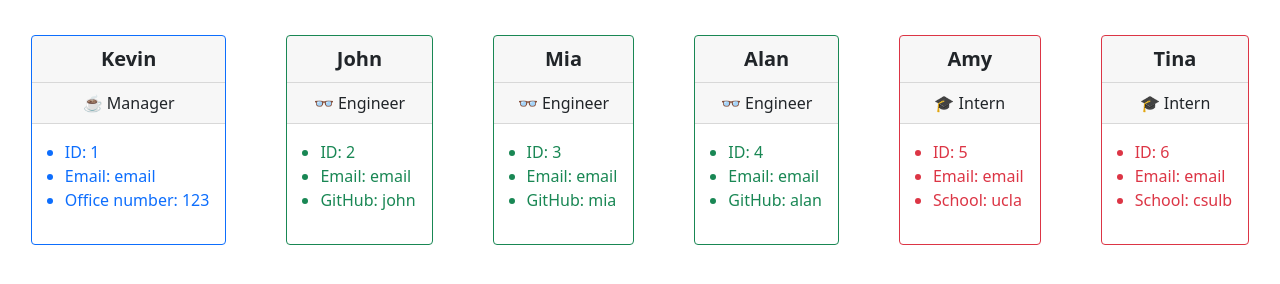
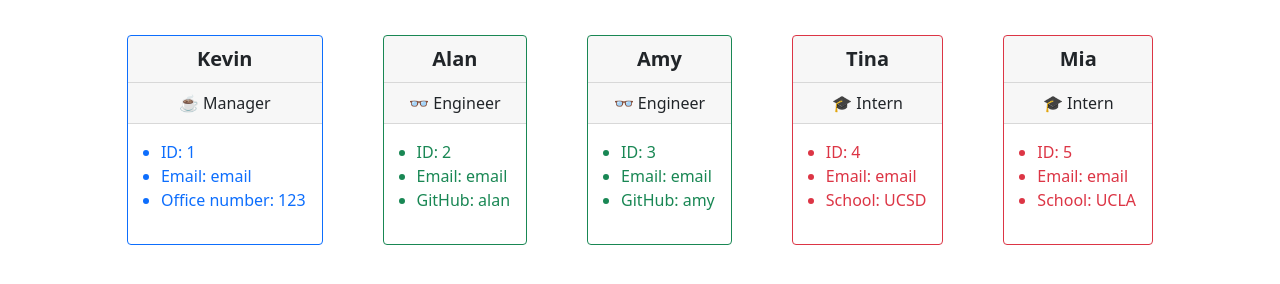
Before and after one commit to ohdeer31/my-team-profile, a website: page Develop/dist/team.html in a window 1280 px wide. Shown: the part 130-414 px from the top of the page. Drawn offline with nearby package versions, Linux system fonts and the light colour scheme.

```diff
--- a/Develop/dist/team.html
+++ b/Develop/dist/team.html
@@ -33,46 +33,24 @@
             </div>
 
         <div class="card border-success mb-3" style="max-width: 18rem;">
-            <div class="card-header cardName">John</div>
+            <div class="card-header cardName">Alan</div>
             <div class="card-header">👓 Engineer</div>
             <div class="card-body text-success">
                 <ul>
                     <li>ID: 2</li>
                     <li>Email: email</li>
-                    <li>GitHub: john</li>
+                    <li>GitHub: alan</li>
                 </ul>
             </div>
         </div>
         <div class="card border-success mb-3" style="max-width: 18rem;">
-            <div class="card-header cardName">Mia</div>
+            <div class="card-header cardName">Amy</div>
             <div class="card-header">👓 Engineer</div>
             <div class="card-body text-success">
                 <ul>
                     <li>ID: 3</li>
                     <li>Email: email</li>
-                    <li>GitHub: mia</li>
-                </ul>
-            </div>
-        </div>
-        <div class="card border-success mb-3" style="max-width: 18rem;">
-            <div class="card-header cardName">Alan</div>
-            <div class="card-header">👓 Engineer</div>
-            <div class="card-body text-success">
-                <ul>
-                    <li>ID: 4</li>
-                    <li>Email: email</li>
-                    <li>GitHub: alan</li>
-                </ul>
-            </div>
-        </div>
-        <div class="card border-danger mb-3" style="max-width: 18rem;">
-            <div class="card-header cardName">Amy</div>
-            <div class="card-header">🎓 Intern</div>
-            <div class="card-body text-danger">
-                <ul>
-                    <li>ID: 5</li>
-                    <li>Email: email</li>
-                    <li>School: ucla</li>
+                    <li>GitHub: amy</li>
                 </ul>
             </div>
         </div>
@@ -81,9 +59,20 @@
             <div class="card-header">🎓 Intern</div>
             <div class="card-body text-danger">
                 <ul>
-                    <li>ID: 6</li>
+                    <li>ID: 4</li>
                     <li>Email: email</li>
-                    <li>School: csulb</li>
+                    <li>School: UCSD</li>
+                </ul>
+            </div>
+        </div>
+        <div class="card border-danger mb-3" style="max-width: 18rem;">
+            <div class="card-header cardName">Mia</div>
+            <div class="card-header">🎓 Intern</div>
+            <div class="card-body text-danger">
+                <ul>
+                    <li>ID: 5</li>
+                    <li>Email: email</li>
+                    <li>School: UCLA</li>
                 </ul>
             </div>
         </div></section></body></html>
```
Also changed, not shown: README.md.
